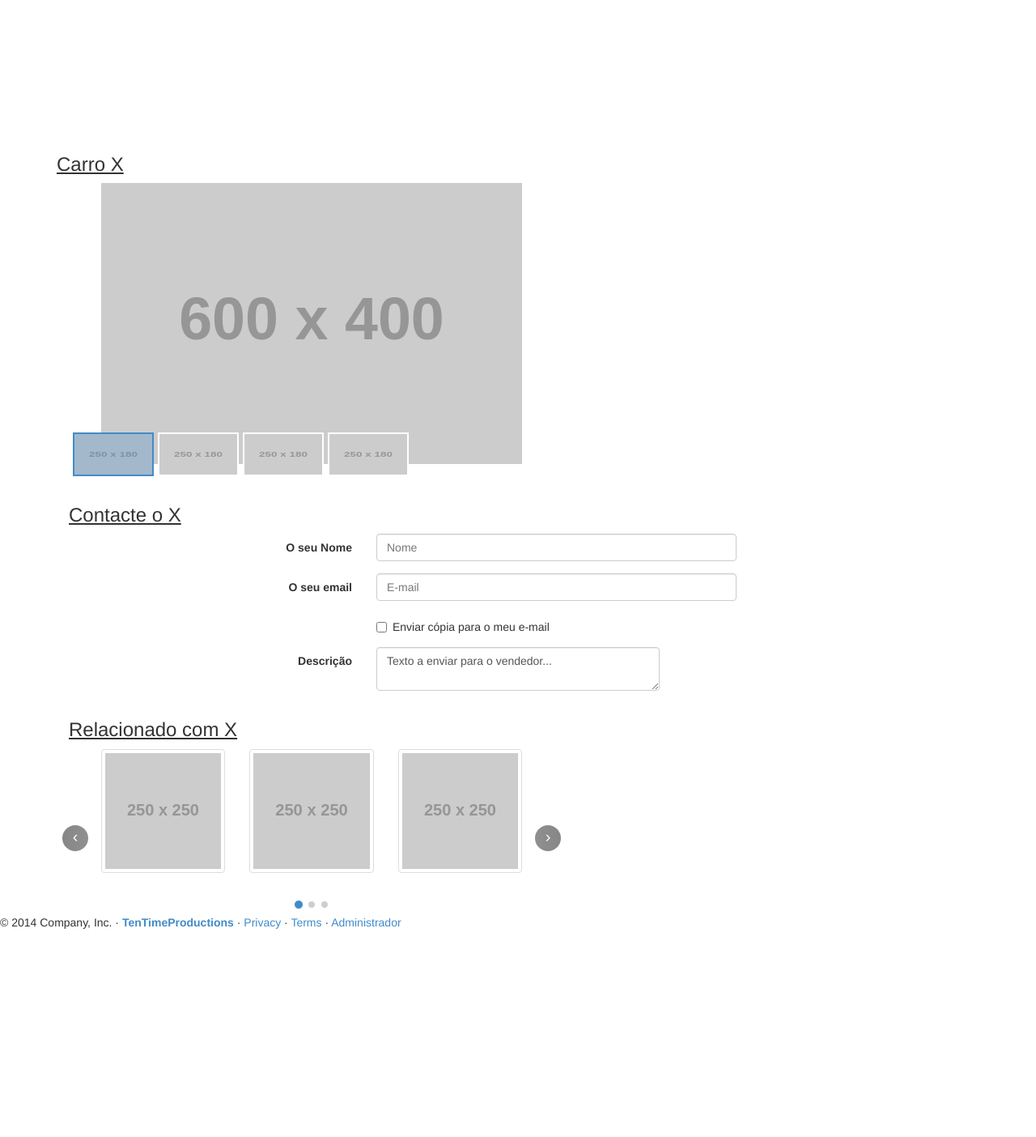
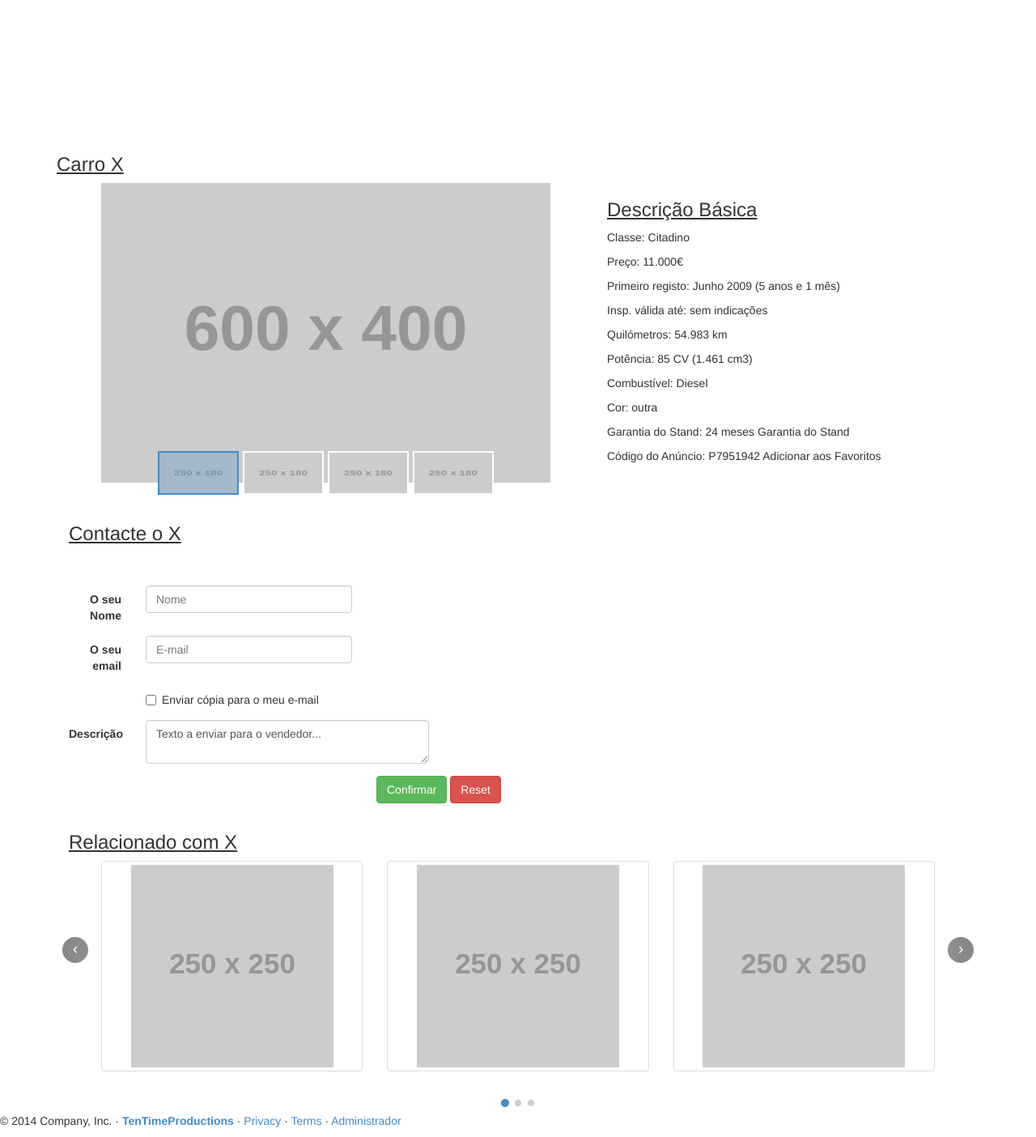
Before and after one commit to TenTimeProductions/Standvirtual, a PHP site: page /details.php in a window 1280 px wide. Shown: the whole page at 81% size. Before the commit the page ends 1147 px from the top, so only its background shows below. Run offline with PHP 8.4, Linux system fonts and the light colour scheme; grey boxes labelled with a size stand in for pictures from a placeholder-image service; some libraries are stand-ins or nearby versions.

Commit message:
algumas modifies no details e info
hi gay

```diff
--- a/info.php
+++ b/info.php
@@ -2,7 +2,7 @@
 	<div class="container" style="margin-top:150px;">
         <div style="text-align:left; text-decoration:none;"><h3><u>Carro X</u></h3></div>
 		<!-- Img -->
-		<div class="col-xs-12 col-sm-12 col-md-5 col-lg-5">
+		<div class="col-xs-12 col-sm-12 col-md-7 col-lg-7">
 			<div class="carousel slide article-slide" id="article-photo-carousel">
   <!-- Wrapper for slides -->
 			  <div class="carousel-inner cont-slider">
@@ -39,7 +39,17 @@
 		</div>
 		<!-- description -->
 		<div class="col-xs-5 col-sm-5 col-md-5 col-lg-5">
-
+                <div style="text-align:left; text-decoration:none;"><h3><u>Descrição Básica</u></h3></div>
+                <p>Classe: Citadino</p>
+                <p>Preço: 11.000€</p>
+                <p>Primeiro registo:    Junho 2009   (5 anos e 1 mês)</p>
+                <p>Insp. válida até:    sem indicações</p>
+                <p>Quilómetros: 54.983 km</p>
+                <p>Potência:    85 CV (1.461 cm3)</p>
+                <p>Combustível: Diesel</p>
+                <p>Cor: outra</p>
+                <p>Garantia do Stand:   24 meses Garantia do Stand</p>
+                <p>Código do Anúncio:   P7951942 Adicionar aos Favoritos</p>
 		</div>
 		<!-- ad -->
 		<div class="col-xs-2 col-sm-2 col-md-2 col-lg-2">
@@ -52,14 +62,14 @@
         <!-- Contacte -->
         <div class="col-xs-12 col-sm-12 col-md-12 col-lg-12">
             <div style="text-align:left; text-decoration:none;"><h3><u>Contacte o X</u></h3></div>
-            <form class="form-horizontal">
+            <form class="form-horizontal" style="margin-top:50px;">
                 <fieldset>
 
 
                 <!-- Text input-->
                 <div class="form-group">
-                  <label class="col-md-4 control-label" for="nome">O seu Nome</label>
-                  <div class="col-md-5">
+                  <label class="col-md-1 control-label" for="nome">O seu Nome</label>
+                  <div class="col-md-3">
                   <input id="nome" name="nome" type="text" placeholder="Nome" class="form-control input-md" required="">
 
                   </div>
@@ -67,15 +77,15 @@
 
                 <!-- Text input-->
                 <div class="form-group">
-                  <label class="col-md-4 control-label" for="mail">O seu email</label>
-                  <div class="col-md-5">
+                  <label class="col-md-1 control-label" for="mail">O seu email</label>
+                  <div class="col-md-3">
                   <input id="mail" name="mail" type="text" placeholder="E-mail" class="form-control input-md" required="">
                   </div>
                 </div>
 
                 <!-- Multiple Checkboxes -->
                 <div class="form-group">
-                  <label class="col-md-4 control-label" for="same"></label>
+                  <label class="col-md-1 control-label" for="same"></label>
                   <div class="col-md-4">
                   <div class="checkbox">
                     <label for="same-0">
@@ -88,11 +98,20 @@
 
                 <!-- Textarea -->
                 <div class="form-group">
-                  <label class="col-md-4 control-label" for="corpo">Descrição</label>
+                  <label class="col-md-1 control-label" for="corpo">Descrição</label>
                   <div class="col-md-4">
                     <textarea class="form-control" id="corpo" name="corpo">Texto a enviar para o vendedor...</textarea>
                   </div>
                 </div>
+                <!-- Button (Double) -->
+                    <div class="form-group">
+                      <label class="col-md-4 control-label" for="confir"></label>
+                      <div class="col-md-8">
+                        <button id="confir" name="confir" class="btn btn-success">Confirmar</button>
+                        <button id="reset" name="reset" class="btn btn-danger">Reset</button>
+                      </div>
+                    </div>
+
 
                 </fieldset>
             </form>
--- a/public/css/details.css
+++ b/public/css/details.css
@@ -1,13 +1,13 @@
 /* Main carousel style */
 .carousel {
-    width: 600px;
+    /*width: 600px;*/
 }
 
 /* Indicators list style */
 .article-slide .carousel-indicators {
     bottom: 0;
     left: 0;
-    margin-left: 5px;
+    margin-left: 110px;
     width: 100%;
 }
 /* Indicators list style */
```
